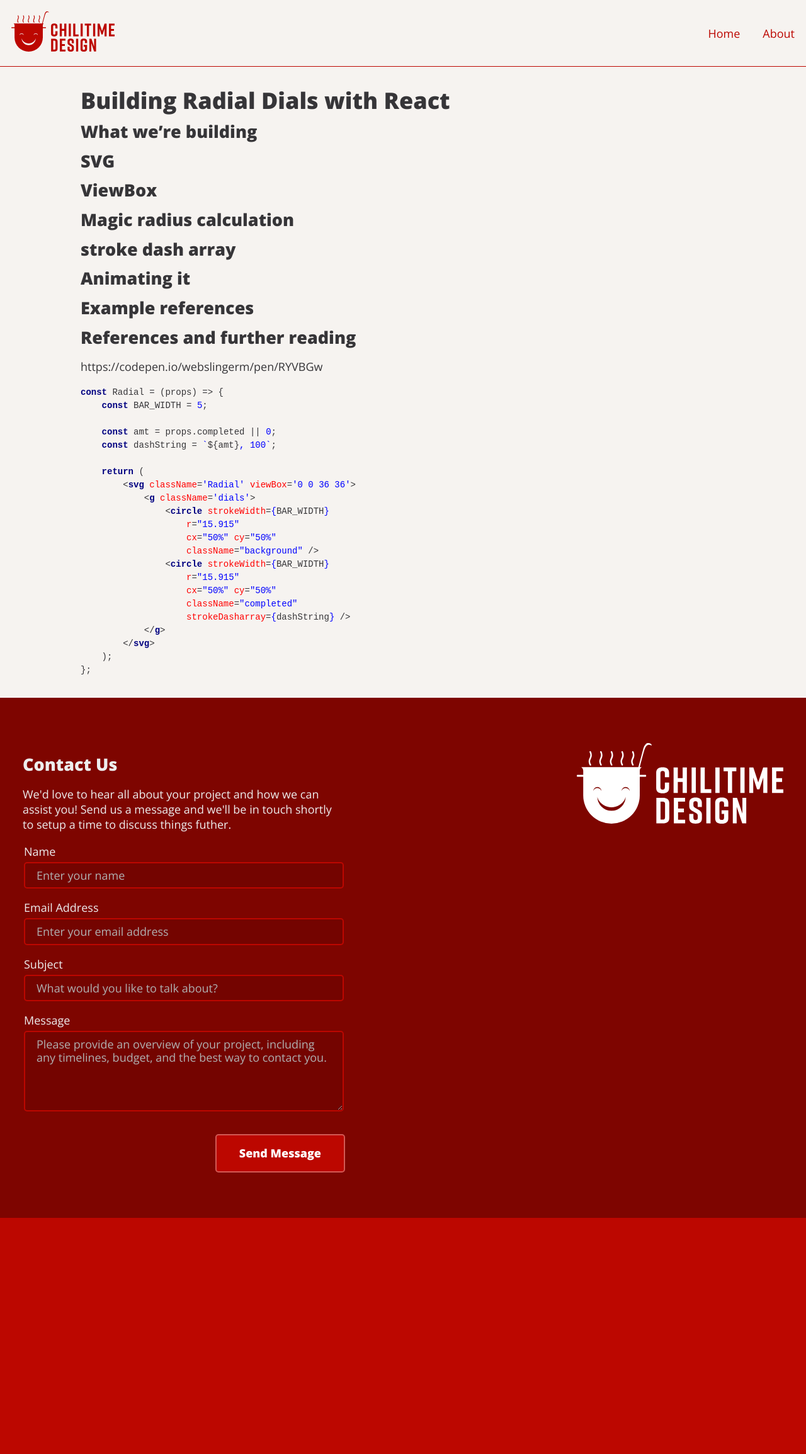
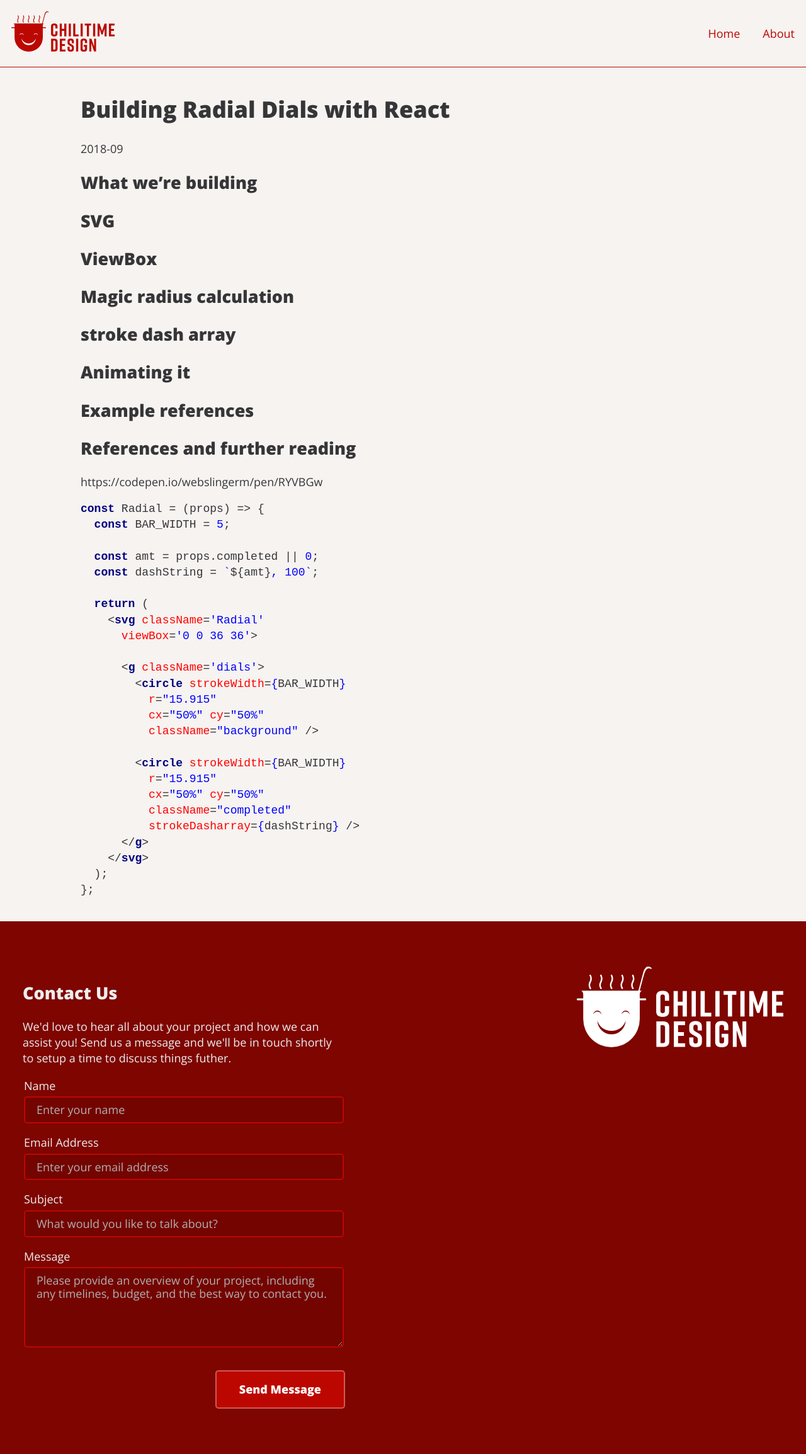
Before and after one commit to bowmanmc/www.chilitime.design, a Jekyll site: the page built from _posts/2018-09-04-ReactRadials.md, in a window 1280 px wide. Shown: the whole page at 63% size. Built offline with Jekyll 4.4.1, drawn with Linux system fonts in a browser that asks for light colours; before the commit the page ends 1934 px from its top, so only the background shows below that.

Commit message:
typography

````diff
--- a/_config.yml
+++ b/_config.yml
@@ -8,7 +8,9 @@ twitter_username: webslingerm
 github_username:  bowmanmc
 
 sass:
-    sass_dir: _sass
+    load_paths:
+      - _sass
+      - node_modules
     style: compressed
 
 # Build settings
--- a/_posts/2018-09-04-ReactRadials.md
+++ b/_posts/2018-09-04-ReactRadials.md
@@ -1,10 +1,11 @@
 ---
 layout: post
 title:  "Radial Dials with React"
-date:   2018-08-03
+date:   2018-09-04
 ---
 
 # Building Radial Dials with React
+2018-09
 
 ## What we're building
 
@@ -26,25 +27,28 @@ https://codepen.io/webslingerm/pen/RYVBGw
 
 ```jsx
 const Radial = (props) => {
-    const BAR_WIDTH = 5;
+  const BAR_WIDTH = 5;
 
-    const amt = props.completed || 0;
-    const dashString = `${amt}, 100`;
+  const amt = props.completed || 0;
+  const dashString = `${amt}, 100`;
 
-    return (
-        <svg className='Radial' viewBox='0 0 36 36'>
-            <g className='dials'>
-                <circle strokeWidth={BAR_WIDTH}
-                    r="15.915"
-                    cx="50%" cy="50%"
-                    className="background" />
-                <circle strokeWidth={BAR_WIDTH}
-                    r="15.915"
-                    cx="50%" cy="50%"
-                    className="completed"
-                    strokeDasharray={dashString} />
-            </g>
-        </svg>
-    );
+  return (
+    <svg className='Radial'
+      viewBox='0 0 36 36'>
+
+      <g className='dials'>
+        <circle strokeWidth={BAR_WIDTH}
+          r="15.915"
+          cx="50%" cy="50%"
+          className="background" />
+
+        <circle strokeWidth={BAR_WIDTH}
+          r="15.915"
+          cx="50%" cy="50%"
+          className="completed"
+          strokeDasharray={dashString} />
+      </g>
+    </svg>
+  );
 };
 ```
--- a/_sass/defaults/_typography.scss
+++ b/_sass/defaults/_typography.scss
@@ -1,4 +1,3 @@
-
 @import url('https://fonts.googleapis.com/css?family=Open+Sans:400,800');
 
 
@@ -6,23 +5,38 @@ $fontstack-body: 'Open Sans', sans-serif;
 $fontweight-normal: 400;
 $fontweight-bold: 800;
 
+$fontsize-xs: 12px;
 $fontsize-small: 14px;
 $fontsize-normal: 18px;
 $fontsize-large: 24px;
 $fontsize-xl: 96px;
 
+$lineheight: 1.4em;
+
+
 body, p, li {
     font-family: $fontstack-body;
     font-size: $fontsize-normal;
-    line-height: 1.35em;
+    line-height: $lineheight;
+    word-wrap: break-word;
 }
 
 h1, h2, h3, h4, h5, h6 {
     font-family: $fontstack-body;
     font-weight: $fontweight-bold;
+    line-height: $lineheight;
 }
 
 .highlight {
-    font-size: $fontsize-small;
-    line-height: 1.5em;
+    font-size: $fontsize-xs;
+    line-height: $lineheight;
+
+    @include desktop {
+        font-size: $fontsize-normal;
+    }
+
+    pre {
+        white-space: pre-wrap;
+        word-wrap: break-word;
+    }
 }
````
Also changed, not shown: package.json (+5 -3 lines).
